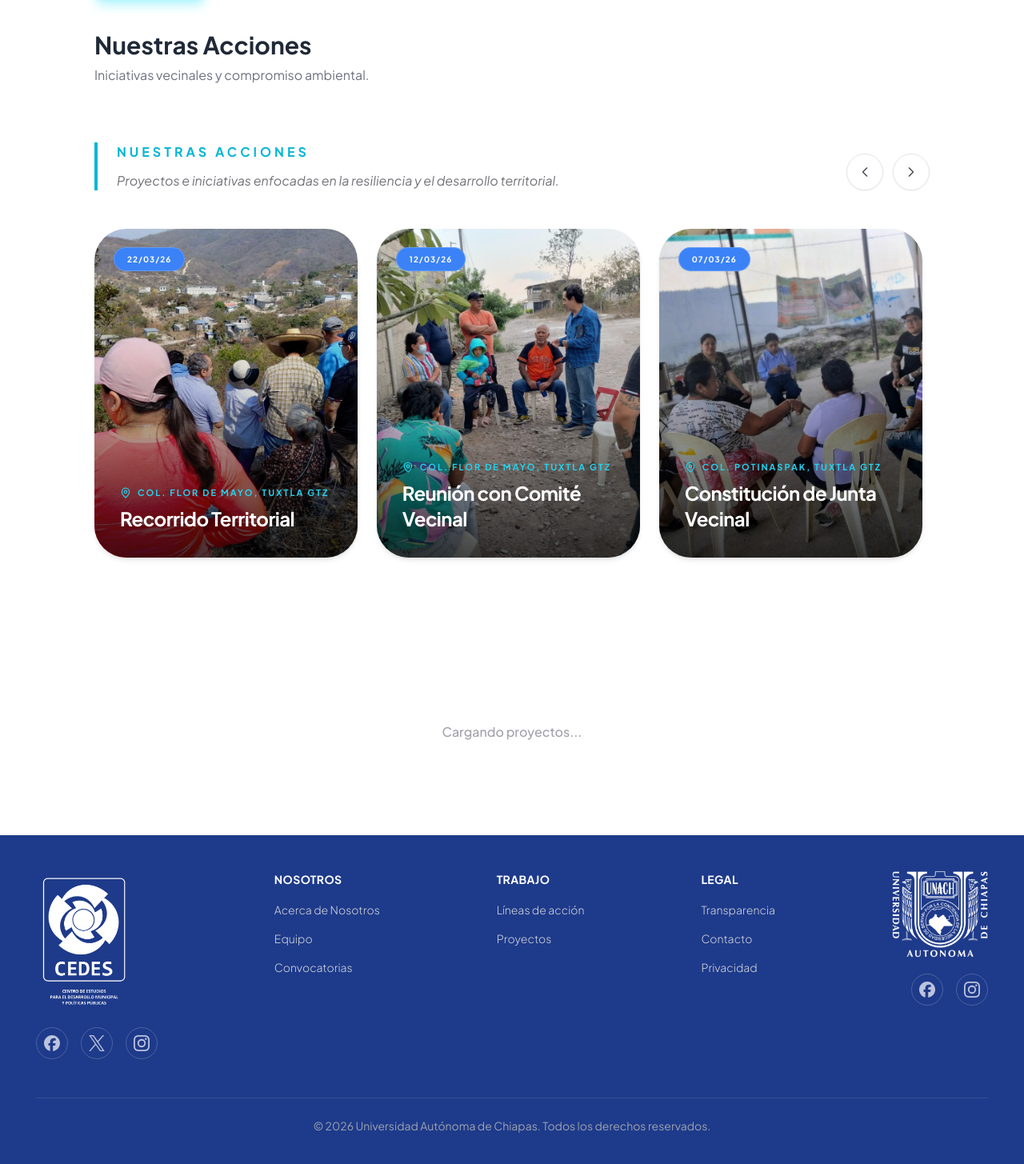
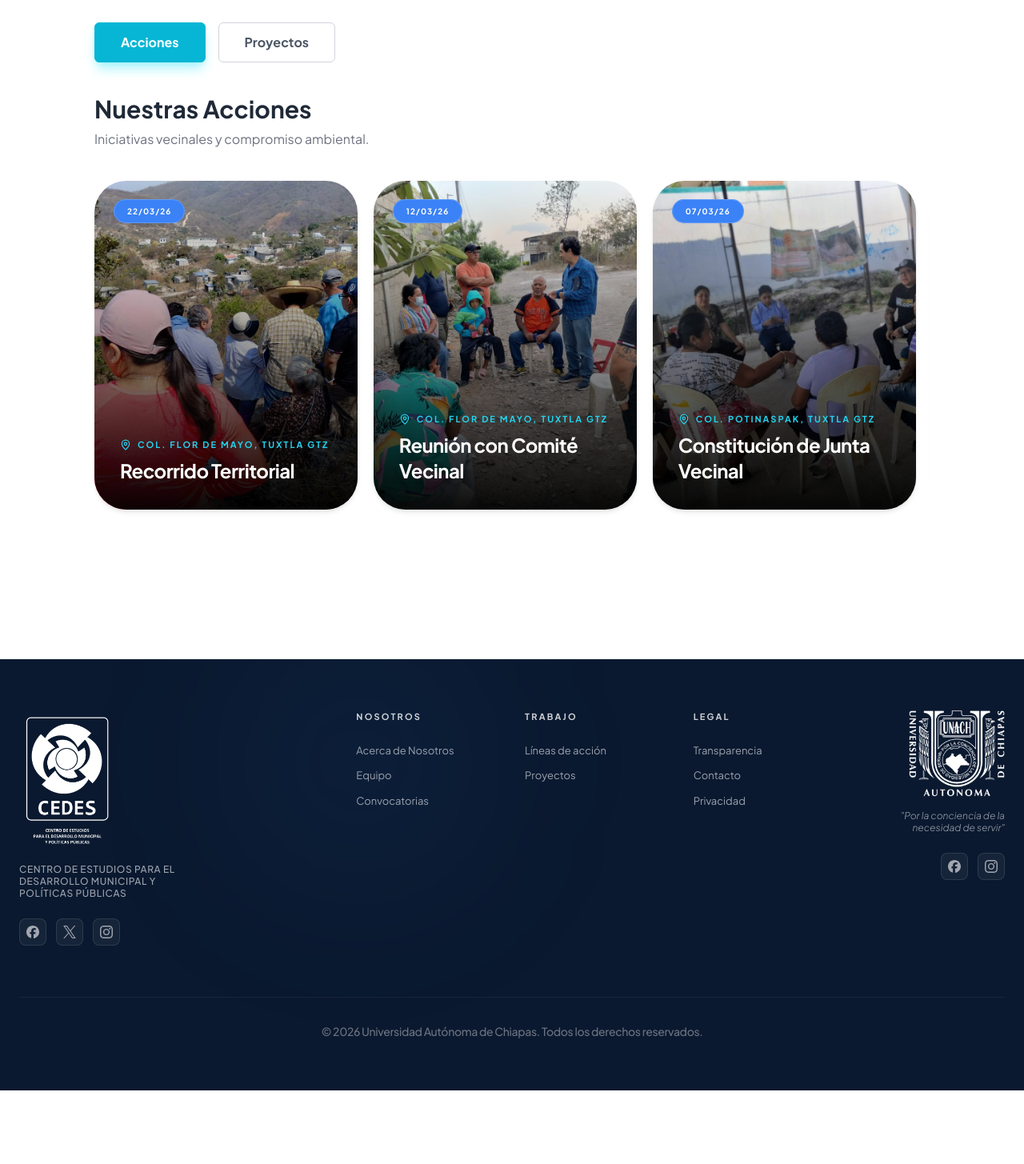
Before and after one commit to DVRKHz/STG, a React (Vite) app: page /acciones in a window 1280 px wide. Shown: the part 795-2250 px from the top of the page at 80% size. After the commit the page ends 2158 px from the top, so only its background shows below. Built offline with nearby package versions, Linux system fonts and the light colour scheme.

Commit message:
mejoras sutiles

```diff
--- a/src/pages/Contacto.tsx
+++ b/src/pages/Contacto.tsx
@@ -85,18 +85,40 @@ export const Contacto = () => {
       <Navbar />
 
       {/* Hero Section: Encabezado visual de la página */}
-      <section className="relative h-[40vh] md:h-[60vh] min-h-[350px] flex items-center justify-center overflow-hidden">
+      <section className="relative h-[50vh] md:h-[70vh] flex items-center justify-center overflow-hidden group">
+
+       {/* Imagen de fondo con escala cinematográfica (sin desenfoque) */}
        <div
-          className="absolute inset-0 bg-gray-800 bg-[url('/contacto-hero.jpg')] bg-cover bg-center"
+         className="absolute inset-0 bg-gray-800 transition-transform duration-[2000ms] ease-out group-hover:scale-110"
+         style={{
+           backgroundImage: "url('/contacto-hero.jpg')",
+           backgroundPosition: 'center',
+           backgroundSize: 'cover'
+         }}
          aria-hidden="true"
        />
-        <div className="absolute inset-0 bg-black/50" />
 
+       {/* Overlay dinámico: Gradiente para mejorar legibilidad y profundidad */}
+       <div className="absolute inset-0 bg-gradient-to-b from-black/40 via-black/20 to-black/60" aria-hidden="true" />
+
+       {/* Contenido con jerarquía y acentos modernos */}
        <div className="relative z-10 container mx-auto px-6 text-center">
-          <h1 className="text-white text-4xl md:text-7xl font-bold mb-4">Contacto</h1>
-          <p className="text-white/90 text-lg md:text-2xl max-w-2xl mx-auto leading-relaxed">
-            Estamos aquí para escucharte y colaborar contigo
+
+         {/* Adorno visual: Línea sutil con pulso (puedes cambiar 'blue-500' por tu color de marca) */}
+         <div className="w-16 h-1 bg-blue-500 mx-auto mb-6 rounded-full animate-pulse" />
+
+         <h1 className="text-white text-5xl md:text-8xl font-extrabold mb-6 tracking-tight drop-shadow-2xl">
+           Contacto
+         </h1>
+
+         <p className="text-white/80 text-lg md:text-2xl max-w-2xl mx-auto leading-relaxed font-light italic">
+           "Estamos aquí para escucharte y colaborar contigo"
          </p>
+
+         {/* Indicador de scroll sutil al hacer hover */}
+         <div className="absolute bottom-[-40px] left-1/2 -translate-x-1/2 opacity-0 group-hover:opacity-100 transition-opacity duration-500">
+             <div className="w-1 h-12 bg-gradient-to-b from-blue-500 to-transparent rounded-full" />
+         </div>
        </div>
      </section>
 
--- a/src/sections/ProjectsSection/components/ProjectCarousel.tsx
+++ b/src/sections/ProjectsSection/components/ProjectCarousel.tsx
@@ -1,16 +1,16 @@
-import { useRef } from 'react';
+import { useRef, useState, useEffect } from 'react';
 import { ChevronLeft, ChevronRight, MapPin } from "lucide-react";
 
-// 1. Interfaz actualizada para soportar los nuevos campos
+// 1. Interfaz del Proyecto
 export interface ProjectItem {
   id: number;
-  title: string;      // Nombre corto del proyecto
-  location: string;   // Ubicación (ej: Tuxtla Gutiérrez)
-  category: string;   // Fecha o Categoría (para el Tag)
-  text: string;       // Descripción larga (se oculta/revela)
-  img: string;        // Ruta de la imagen
-  link: string;       // Enlace de la tarjeta (Facebook)
-  tagColor?: string;  // Color personalizado para el tag (opcional)
+  title: string;
+  location: string;
+  category: string;
+  text: string;
+  img: string;
+  link: string;
+  tagColor?: string;
 }
 
 interface Props {
@@ -19,7 +19,35 @@ interface Props {
 
 export const ProjectCarousel = ({ items = [] }: Props) => {
   const scrollRef = useRef<HTMLDivElement>(null);
+  const [activeIndex, setActiveIndex] = useState(0);
 
+  // Verificamos si hay proyectos para renderizar
+  const hasItems = items && items.length > 0;
+
+  // 2. Lógica de Precisión para los Indicadores (Dots)
+  useEffect(() => {
+    const handleScroll = () => {
+      if (scrollRef.current) {
+        const { scrollLeft, scrollWidth, clientWidth } = scrollRef.current;
+        const maxScrollLeft = scrollWidth - clientWidth;
+
+        if (maxScrollLeft <= 0) return;
+
+        // Calculamos el progreso real del 0 al 1
+        const scrollFraction = scrollLeft / maxScrollLeft;
+        // Mapeamos el progreso al índice de los items
+        const index = Math.round(scrollFraction * (items.length - 1));
+
+        setActiveIndex(index);
+      }
+    };
+
+    const currentRef = scrollRef.current;
+    currentRef?.addEventListener('scroll', handleScroll, { passive: true });
+    return () => currentRef?.removeEventListener('scroll', handleScroll);
+  }, [items.length]);
+
+  // 3. Función de Scroll para Escritorio
   const scroll = (direction: 'left' | 'right') => {
     if (scrollRef.current) {
       const { clientWidth } = scrollRef.current;
@@ -28,66 +56,77 @@ export const ProjectCarousel = ({ items = [] }: Props) => {
     }
   };
 
-  if (!items || items.length === 0) {
-    return <div className="p-10 text-center text-zinc-400 font-medium">Cargando proyectos...</div>;
-  }
+  // 4. Función para saltar a un Dot específico (Opcional pero útil)
+  const scrollToItem = (index: number) => {
+    if (scrollRef.current) {
+      const { scrollWidth, clientWidth } = scrollRef.current;
+      const maxScrollLeft = scrollWidth - clientWidth;
+      const targetScroll = (index / (items.length - 1)) * maxScrollLeft;
+      scrollRef.current.scrollTo({ left: targetScroll, behavior: 'smooth' });
+    }
+  };
+
+  // Si no hay items, el componente desaparece por completo
+  if (!hasItems) return null;
 
   return (
-    <div className="relative group w-full max-w-[1400px] mx-auto px-4 md:px-12 py-12">
+    <div className="relative group w-full max-w-[1400px] mx-auto px-4 md:px-12 py-4">
 
-      {/* CABECERA */}
-      <div className="flex flex-col md:flex-row md:items-end justify-between gap-6 mb-12">
-        <div className="space-y-3 border-l-4 border-cyan-500 pl-6">
-          <h2 className="text-cyan-500 text-sm md:text-base font-bold tracking-[4px] uppercase">
-            Nuestras Acciones
-          </h2>
-          <p className="text-zinc-500 text-sm md:text-base italic max-w-xl">
-            Proyectos e iniciativas enfocadas en la resiliencia y el desarrollo territorial.
-          </p>
-        </div>
+      {/* FLECHAS DE NAVEGACIÓN (Solo Desktop + Hover) */}
+      <button
+        onClick={() => scroll('left')}
+        className="hidden md:flex absolute left-4 top-1/2 -translate-y-1/2 z-30
+                   p-4 rounded-full border border-zinc-200 bg-white/90 backdrop-blur-sm
+                   shadow-xl opacity-0 group-hover:opacity-100 transition-all duration-300 hover:scale-110"
+        aria-label="Anterior"
+      >
+        <ChevronLeft className="w-6 h-6 text-cyan-600" />
+      </button>
 
-        <div className="flex gap-3 self-end md:self-auto">
-          <button onClick={() => scroll('left')} className="p-3 rounded-full border border-zinc-200 bg-white hover:bg-zinc-50 shadow-sm transition-all"><ChevronLeft className="w-5 h-5 text-zinc-600" /></button>
-          <button onClick={() => scroll('right')} className="p-3 rounded-full border border-zinc-200 bg-white hover:bg-zinc-50 shadow-sm transition-all"><ChevronRight className="w-5 h-5 text-zinc-600" /></button>
-        </div>
-      </div>
+      <button
+        onClick={() => scroll('right')}
+        className="hidden md:flex absolute right-4 top-1/2 -translate-y-1/2 z-30
+                   p-4 rounded-full border border-zinc-200 bg-white/90 backdrop-blur-sm
+                   shadow-xl opacity-0 group-hover:opacity-100 transition-all duration-300 hover:scale-110"
+        aria-label="Siguiente"
+      >
+        <ChevronRight className="w-6 h-6 text-cyan-600" />
+      </button>
 
       {/* CONTENEDOR DEL CARRUSEL */}
       <div
         ref={scrollRef}
-        className="flex gap-6 overflow-x-auto snap-x snap-mandatory pb-12 scrollbar-hide -mx-4 px-4 md:mx-0 md:px-0"
+        className="flex gap-5 overflow-x-auto snap-x snap-mandatory pb-6 scrollbar-hide -mx-4 px-4 md:mx-0 md:px-0"
         style={{ scrollbarWidth: 'none', msOverflowStyle: 'none' }}
       >
         {items.map((item) => (
-          <div key={item.id} className="shrink-0 w-[88vw] sm:w-[45vw] md:w-[31.5%] snap-center group/card">
+          <div key={item.id} className="shrink-0 w-[82vw] sm:w-[45vw] md:w-[31.5%] snap-center group/card">
             <a
               href={item.link}
               target="_blank"
               rel="noopener noreferrer"
               className="block relative aspect-[4/5] overflow-hidden rounded-[2.5rem] bg-zinc-100 shadow-md transition-all duration-500 md:hover:shadow-2xl md:hover:shadow-cyan-900/20"
             >
-              {/* TAG */}
+              {/* TAG / CATEGORÍA */}
               <div className="absolute top-6 left-6 z-20">
                 <span className={`${item.tagColor || 'bg-cyan-600/90'} backdrop-blur-md text-white text-[10px] font-bold uppercase tracking-widest px-4 py-2 rounded-full border border-white/20 shadow-sm`}>
                   {item.category}
                 </span>
               </div>
 
-              {/* IMAGEN: En móvil quitamos el desenfoque para que siempre se vea nítida */}
+              {/* IMAGEN DE FONDO */}
               <img
                 src={item.img}
                 alt={item.title}
                 loading="lazy"
-                className="absolute inset-0 w-full h-full object-cover transition-all duration-700 ease-out md:group-hover/card:scale-110 md:group-hover/card:blur-[4px]"
+                className="absolute inset-0 w-full h-full object-cover transition-all duration-700 ease-out md:group-hover/card:scale-110 md:group-hover/card:blur-[2px]"
               />
 
-              {/* CAPA DE DEGRADADO: Más oscura en móvil por defecto para asegurar legibilidad */}
-              <div className="absolute inset-0 bg-gradient-to-t from-black/90 via-black/50 to-transparent md:via-black/20 md:opacity-80 md:group-hover/card:opacity-95 transition-opacity duration-500" />
+              {/* DEGRADADO PARA LEGIBILIDAD */}
+              <div className="absolute inset-0 bg-gradient-to-t from-black/95 via-black/40 to-transparent transition-opacity duration-500" />
 
-              {/* CONTENIDO PRINCIPAL */}
+              {/* CONTENIDO DE TEXTO */}
               <div className="absolute inset-0 p-7 md:p-8 flex flex-col justify-end text-white">
-
-                {/* SECCIÓN TÍTULO: En móvil no se desplaza */}
                 <div className="transition-transform duration-500 ease-out md:group-hover/card:-translate-y-4">
                   <div className="flex items-center gap-2 mb-2 text-cyan-400">
                     <MapPin className="w-3.5 h-3.5" />
@@ -100,35 +139,41 @@ export const ProjectCarousel = ({ items = [] }: Props) => {
                   </h3>
                 </div>
 
-                {/* SECCIÓN REVELABLE: Adaptada para móvil */}
-                <div className={`
-                  /* Móvil: Visible pero con límite de líneas */
-                  opacity-100 mt-4 max-h-[120px]
-                  /* Desktop: Se oculta y revela con hover */
-                  md:max-h-0 md:group-hover/card:max-h-[220px] md:opacity-0 md:group-hover/card:opacity-100 md:mt-0 md:group-hover/card:mt-6
-                  transition-all duration-700 ease-in-out border-t border-white/10 pt-4 md:pt-0 md:group-hover/card:pt-6
-                `}>
-
-                  {/* Texto con límite de líneas para no romper la estética en móvil */}
-                  <p className="text-zinc-300 text-xs md:text-sm leading-relaxed line-clamp-2 md:line-line-clamp-4 mb-4 md:mb-6 font-medium">
+                {/* SECCIÓN REVELABLE */}
+                <div className="opacity-100 mt-4 max-h-[120px] md:max-h-0 md:group-hover/card:max-h-[220px] md:opacity-0 md:group-hover/card:opacity-100 md:mt-0 md:group-hover/card:mt-6 transition-all duration-700 ease-in-out border-t border-white/10 pt-4 md:pt-0 md:group-hover/card:pt-6">
+                  <p className="text-zinc-300 text-xs md:text-sm leading-relaxed line-clamp-2 md:line-clamp-4 mb-4 font-medium">
                     {item.text}
                   </p>
-
                   <div className="flex items-center justify-between group/link">
                     <span className="text-[9px] md:text-[10px] font-black uppercase tracking-[2px] text-white/80">
                       Ver en Facebook
                     </span>
-                    <div className="bg-cyan-500 p-1.5 md:p-2 rounded-full transform transition-transform duration-300 md:group-hover/link:translate-x-2">
-                      <ChevronRight className="w-3.5 h-3.5 md:w-4 h-4 text-white" />
+                    <div className="bg-cyan-500 p-1.5 md:p-2 rounded-full transition-transform md:group-hover/link:translate-x-1">
+                      <ChevronRight className="w-4 h-4 text-white" />
                     </div>
                   </div>
                 </div>
-
               </div>
             </a>
           </div>
         ))}
       </div>
+
+      {/* INDICADORES (DOTS) - Sincronizados con el scroll móvil */}
+      <div className="flex justify-center items-center gap-2 mt-4 md:hidden">
+        {items.map((_, i) => (
+          <button
+            key={i}
+            onClick={() => scrollToItem(i)}
+            className={`h-1.5 rounded-full transition-all duration-300 ${
+              i === activeIndex
+                ? 'w-8 bg-cyan-500 shadow-[0_0_8px_rgba(6,182,212,0.4)]'
+                : 'w-2 bg-zinc-300'
+            }`}
+            aria-label={`Ir al proyecto ${i + 1}`}
+          />
+        ))}
+      </div>
     </div>
   );
 };
--- a/src/sections/ReportSection/index.tsx
+++ b/src/sections/ReportSection/index.tsx
@@ -1,95 +1,100 @@
 export const ReportSection = () => {
   return (
-    // FOOTER: Fondo azul oscuro, padding responsivo y centrado automático
-    <footer className="relative bg-blue-900 box-border flex flex-col w-full mx-auto p-8 md:p-[45px]">
+    <footer className="relative bg-[#0a192f] overflow-hidden">
+      {/* Sutil resplandor de fondo para profundidad */}
+      <div className="absolute top-0 left-1/4 w-64 h-64 bg-blue-500/10 blur-[120px] rounded-full"></div>
 
-      {/* GRID DE CONTENIDO:
-          - 2 columnas en móvil (grid-cols-2).
-          - Flex horizontal en escritorio (md:flex) con espacio entre elementos.
-      */}
-      <div className="grid grid-cols-2 md:flex md:flex-nowrap md:justify-between gap-10 md:gap-x-8 items-start">
+      <div className="relative max-w-7xl mx-auto px-6 py-12 md:py-16">
 
-        {/* 1. SECCIÓN IZQUIERDA: LOGO CEDES
-            - col-span-2: En móvil ocupa todo el ancho para centrar el logo.
-        */}
-        <div className="col-span-2 md:col-span-1 flex flex-col items-center md:items-start gap-y-5 w-full md:w-auto">
-          <a href="https://cedes.unach.mx/" className="inline-block">
+        {/* GRID PRINCIPAL: 6 columnas para control total de simetría */}
+        <div className="grid grid-cols-2 md:grid-cols-6 gap-12 md:gap-8 items-start">
+
+          {/* 1. SECCIÓN IZQUIERDA: CEDES + NOMBRE COMPLETO */}
+          <div className="col-span-2 flex flex-col items-center md:items-start space-y-4">
+            <a href="https://cedes.unach.mx/" className="transition-transform hover:scale-105 duration-300">
               <img
                 src="/logo-cedes-bn.png"
                 alt="Logo CEDES"
-              // Filtros para hacer el logo blanco puro sobre el fondo azul
-              className="grayscale-[1] brightness-[100] w-[140px] md:w-[120px] object-contain"
+                className="grayscale brightness-[100] w-[140px] md:w-[120px] object-contain"
               />
             </a>
-          <div className="flex justify-center md:justify-start gap-x-4">
-            <SocialIcon href="https://www.facebook.com/unachcedes" src="/facebook.svg" alt="FB" />
-            <SocialIcon href="https://twitter.com/cedesunach" src="/x.svg" alt="X" />
-            <SocialIcon href="https://www.instagram.com/unach.cedes/" src="/instagram.svg" alt="IG" />
+            <p className="text-gray-400 text-[11px] md:text-[12px] uppercase tracking-wider text-center md:text-left leading-tight font-medium max-w-[200px]">
+              Centro de Estudios para el Desarrollo Municipal y Políticas Públicas
+            </p>
+            <div className="flex gap-x-3 pt-2">
+              <SocialIcon href="https://www.facebook.com/unachcedes" src="/facebook.svg" />
+              <SocialIcon href="https://twitter.com/cedesunach" src="/x.svg" />
+              <SocialIcon href="https://www.instagram.com/unach.cedes/" src="/instagram.svg" />
             </div>
           </div>
 
-        {/* COLUMNAS DE ENLACES: Mantienen una jerarquía clara con títulos en mayúsculas */}
-        <div className="flex flex-col">
-          <h3 className="text-white font-bold mb-4 font-plus_jakarta_sans text-sm tracking-wide uppercase">Nosotros</h3>
-          <ul className="space-y-3">
-            <li><a href="/quienessomos" className="text-gray-300 text-[14px] font-light hover:text-white transition-colors">Acerca de Nosotros</a></li>
-            <li><a href="/quienessomos#nuestro-equipo" className="text-gray-300 text-[14px] font-light hover:text-white transition-colors">Equipo</a></li>
-            <li><a href="#" className="text-gray-300 text-[14px] font-light hover:text-white transition-colors">Convocatorias</a></li>
-          </ul>
-        </div>
+          {/* 2, 3, 4. COLUMNAS CENTRALES DE ENLACES */}
+          <FooterColumn title="Nosotros">
+            <FooterLink href="/quienessomos">Acerca de Nosotros</FooterLink>
+            <FooterLink href="/quienessomos#nuestro-equipo">Equipo</FooterLink>
+            <FooterLink href="#">Convocatorias</FooterLink>
+          </FooterColumn>
 
-        <div className="flex flex-col">
-          <h3 className="text-white font-bold mb-4 font-plus_jakarta_sans text-sm tracking-wide uppercase">Trabajo</h3>
-          <ul className="space-y-3">
-            <li><a href="/acciones" className="text-gray-300 text-[14px] font-light hover:text-white transition-colors">Líneas de acción</a></li>
-            <li><a href="/acciones" className="text-gray-300 text-[14px] font-light hover:text-white transition-colors">Proyectos</a></li>
-          </ul>
-        </div>
+          <FooterColumn title="Trabajo">
+            <FooterLink href="/acciones">Líneas de acción</FooterLink>
+            <FooterLink href="/acciones">Proyectos</FooterLink>
+          </FooterColumn>
 
-        <div className="flex flex-col">
-          <h3 className="text-white font-bold mb-4 font-plus_jakarta_sans text-sm tracking-wide uppercase">Legal</h3>
-          <ul className="space-y-3">
-            <li><a href="https://transparencia.unach.mx/" className="text-gray-300 text-[14px] font-light hover:text-white transition-colors">Transparencia</a></li>
-            <li><a href="/contacto" className="text-gray-300 text-[14px] font-light hover:text-white transition-colors">Contacto</a></li>
-            <li><a href="https://www.unach.mx/avisos-de-privacidad" className="text-gray-300 text-[14px] font-light hover:text-white transition-colors">Privacidad</a></li>
-          </ul>
-        </div>
+          <FooterColumn title="Legal">
+            <FooterLink href="https://transparencia.unach.mx/">Transparencia</FooterLink>
+            <FooterLink href="/contacto">Contacto</FooterLink>
+            <FooterLink href="https://www.unach.mx/avisos-de-privacidad">Privacidad</FooterLink>
+          </FooterColumn>
 
-        {/* 6. SECCIÓN DERECHA: LOGO UNACH
-            - Sigue el mismo patrón que el logo de la izquierda para balance visual.
-        */}
-        <div className="col-span-2 md:col-span-1 flex flex-col items-center md:items-end gap-y-5 w-full md:w-auto">
-          <a href="https://unach.mx/" className="inline-block">
+          {/* 5. SECCIÓN DERECHA: UNACH + LEMA */}
+          <div className="col-span-2 md:col-span-1 flex flex-col items-center md:items-end space-y-4">
+            <a href="https://unach.mx/" className="transition-transform hover:scale-105 duration-300">
               <img
                 src="/unach-logo.png"
                 alt="Logo UNACH"
-              className="grayscale-[1] brightness-[100] w-[140px] md:w-[120px] object-contain"
+                className="grayscale brightness-[100] w-[140px] md:w-[120px] object-contain"
               />
             </a>
-          <div className="flex justify-center md:justify-end gap-x-4">
-            <SocialIcon href="https://www.facebook.com/comunicaunach" src="/facebook.svg" alt="FB" />
-            <SocialIcon href="https://www.instagram.com/unach_oficial" src="/instagram.svg" alt="IG" />
+            <p className="text-gray-400 text-[11px] md:text-[12px] italic text-center md:text-right leading-tight font-light max-w-[180px]">
+              "Por la conciencia de la necesidad de servir"
+            </p>
+            <div className="flex gap-x-3 md:justify-end pt-2">
+              <SocialIcon href="https://www.facebook.com/comunicaunach" src="/facebook.svg" />
+              <SocialIcon href="https://www.instagram.com/unach_oficial" src="/instagram.svg" />
             </div>
           </div>
         </div>
 
-      {/* PIE DE PÁGINA: Separador tenue y copyright */}
-      <div className="w-full mt-12">
-        <div className="border-t border-white/10 w-full mb-6"></div>
-        <p className="text-gray-400 text-center text-xs md:text-sm font-plus_jakarta_sans leading-relaxed">
-          © 2026 Universidad Autónoma de Chiapas.<br className="block md:hidden" /> Todos los derechos reservados.
+        {/* LÍNEA FINAL Y COPYRIGHT */}
+        <div className="mt-16 pt-8 border-t border-white/5 flex flex-col items-center">
+          <p className="text-gray-500 text-xs md:text-sm font-medium tracking-tight text-center">
+            © 2026 Universidad Autónoma de Chiapas. <br className="md:hidden" /> Todos los derechos reservados.
           </p>
+        </div>
       </div>
     </footer>
   );
 };
 
-/**
- * SocialIcon: Componente pequeño para los botones de redes sociales.
- * Incluye efectos de hover en el borde y opacidad para mejorar la interacción.
- */
-const SocialIcon = ({ href, src, alt }) => (
-  <a href={href} className="group border border-white/20 hover:border-white rounded-full p-2 flex items-center justify-center w-10 h-10 transition-all">
-    <img src={src} alt={alt} className="h-5 w-5 invert brightness-200 opacity-70 group-hover:opacity-100 transition-opacity" />
+// --- SUB-COMPONENTES AUXILIARES ---
+
+const FooterColumn = ({ title, children }) => (
+  <div className="col-span-1 flex flex-col">
+    <h3 className="text-white font-bold mb-6 text-[11px] uppercase tracking-[0.2em] opacity-80">{title}</h3>
+    <ul className="flex flex-col gap-y-3">{children}</ul>
+  </div>
+);
+
+const FooterLink = ({ href, children }) => (
+  <li>
+    <a href={href} className="text-gray-400 text-[13px] font-normal hover:text-blue-400 hover:translate-x-1 flex items-center transition-all duration-300">
+      {children}
+    </a>
+  </li>
+);
+
+const SocialIcon = ({ href, src }) => (
+  <a href={href} className="group bg-white/5 hover:bg-blue-600/20 border border-white/10 hover:border-blue-500 rounded-lg p-2 transition-all duration-300">
+    <img src={src} alt="Social" className="h-4 w-4 invert opacity-60 group-hover:opacity-100 transition-all" />
   </a>
 );
```
Also changed, not shown: src/pages/Acciones.tsx (+24 -10 lines), src/pages/InformacionRelevante.tsx (+33 -7 lines), src/pages/QuienesSomos.tsx (+28 -7 lines). Lines whose indentation alone changed are shown as unchanged.
